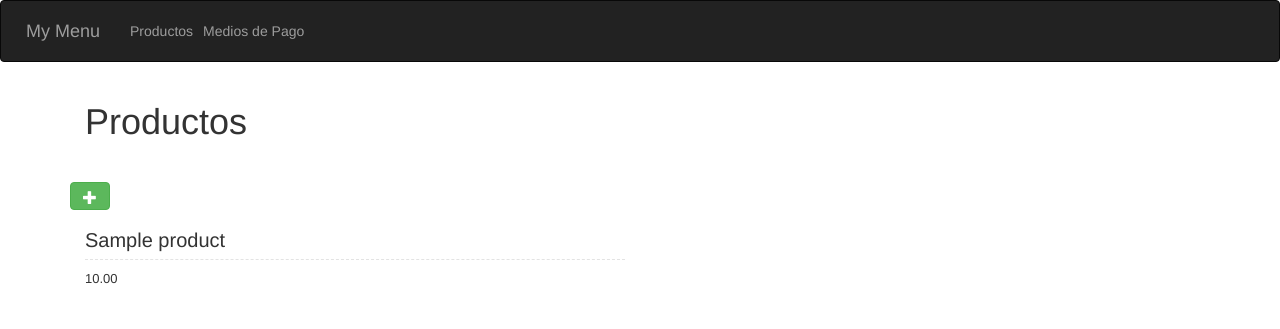
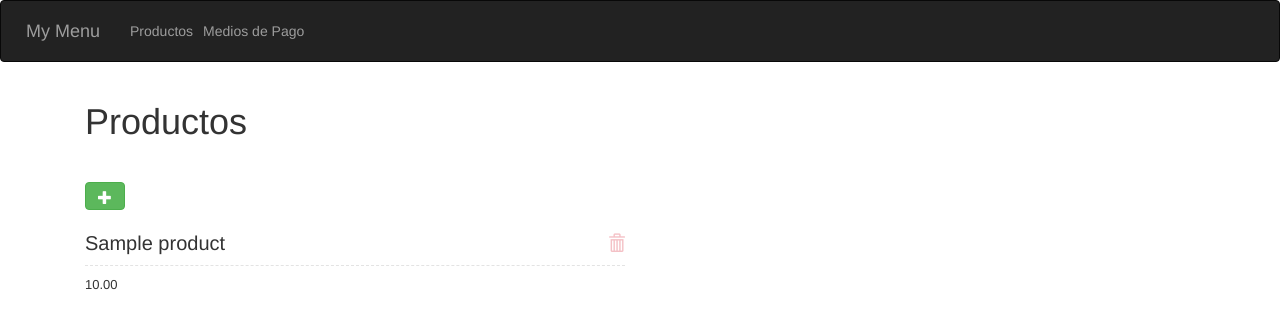
Before and after one commit to aymericcousaert/acp-mymenu, a Django app: template menu/templates/products.html in a window 1280 px wide. Shown: the top 329 px of the page. Run offline with Django 3.2, Linux system fonts and the light colour scheme; the template is opened without the code that fills it: values that come from a table or form of the project are taken from there, others are empty; tables that the repository leaves empty hold one stand-in row (values such as "Sample post"); parts of the project's set-up code (start-up, migrations or seed data) failed here and were passed over; some libraries are stand-ins or nearby versions.

Commit message:
Refactor remove product action for improved ui

```diff
--- a/menu/static/styles.css
+++ b/menu/static/styles.css
@@ -11,6 +11,14 @@
     float: left;
 }
 
+.column-item-action {
+    margin: 0;
+    font-size: 1.229em;
+    text-transform: none;
+    float: right;
+    opacity: 0.3;
+}
+
 .column-item-info {
     border-top: 1px dashed #e3e3e3;
     display: inline-block;
--- a/menu/templates/products.html
+++ b/menu/templates/products.html
@@ -9,21 +9,24 @@
 {% endblock page_header %}
 
 {% block content %}
-    <div class="row">
-            <a href="{% url 'product' %}">
-                <button type="button" class="btn btn-success mb-1">
-                    <span class="glyphicon glyphicon-plus"></span>
-                </button>
-            </a>
-    </div>
+    <a href="{% url 'product' %}">
+        <button type="button" class="btn btn-success mb-1">
+            <span class="glyphicon glyphicon-plus"></span>
+        </button>
+    </a>
 
     {% for product in products %}
         {% if forloop.first %}<div class="row">{% endif %}
         <div class="col-sm-6">
         <div class="container-columns">
-            <h5 class="column-item-title">
+            <div class="column-item-title">
                 {{ product.name }}
-            </h5>
+            </div>
+            <div class="column-item-action mt-2">
+                <a class="text-danger" href="{% url 'product-delete' product.id %}">
+                    <i class="glyphicon glyphicon-trash"></i>
+                </a>
+            </div>
             <div class="column-item-info">
                 {{ product.price }}
             </div>
--- a/menu/urls.py
+++ b/menu/urls.py
@@ -5,7 +5,7 @@ from menu import views
 urlpatterns = [
     path('', views.Index.as_view(), name='index'),
     path('products/', views.ProductListView.as_view(), name='products'),
-    path('product/', views.ProductView.as_view(), name='product'),
+    path('product/', views.CreateProductView.as_view(), name='product'),
     path('product/<int:pk>/delete', views.DeleteProductView.as_view(), name='product-delete'),
     path('payment/', views.PaymentMethodView.as_view(), name='payment'),
     path('payments/', views.PaymentMethodListView.as_view(), name='payment_list')
```
